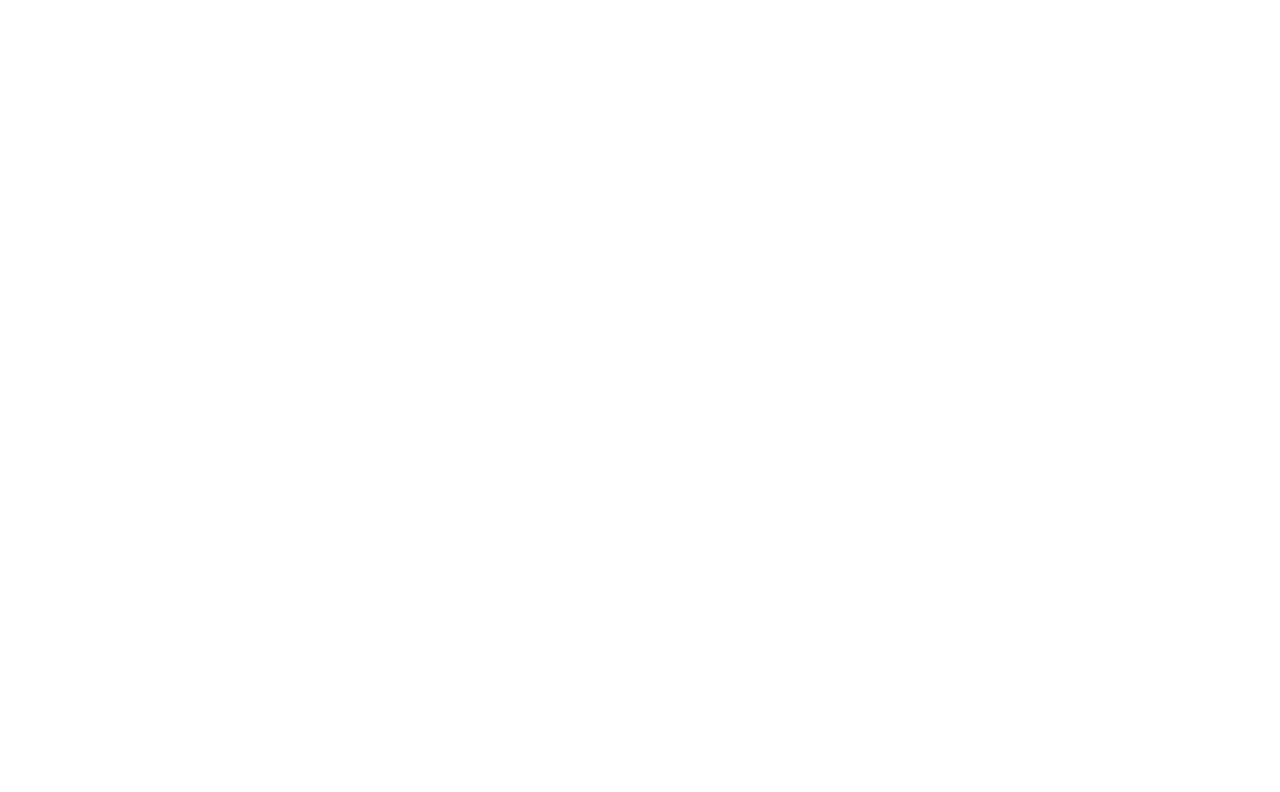
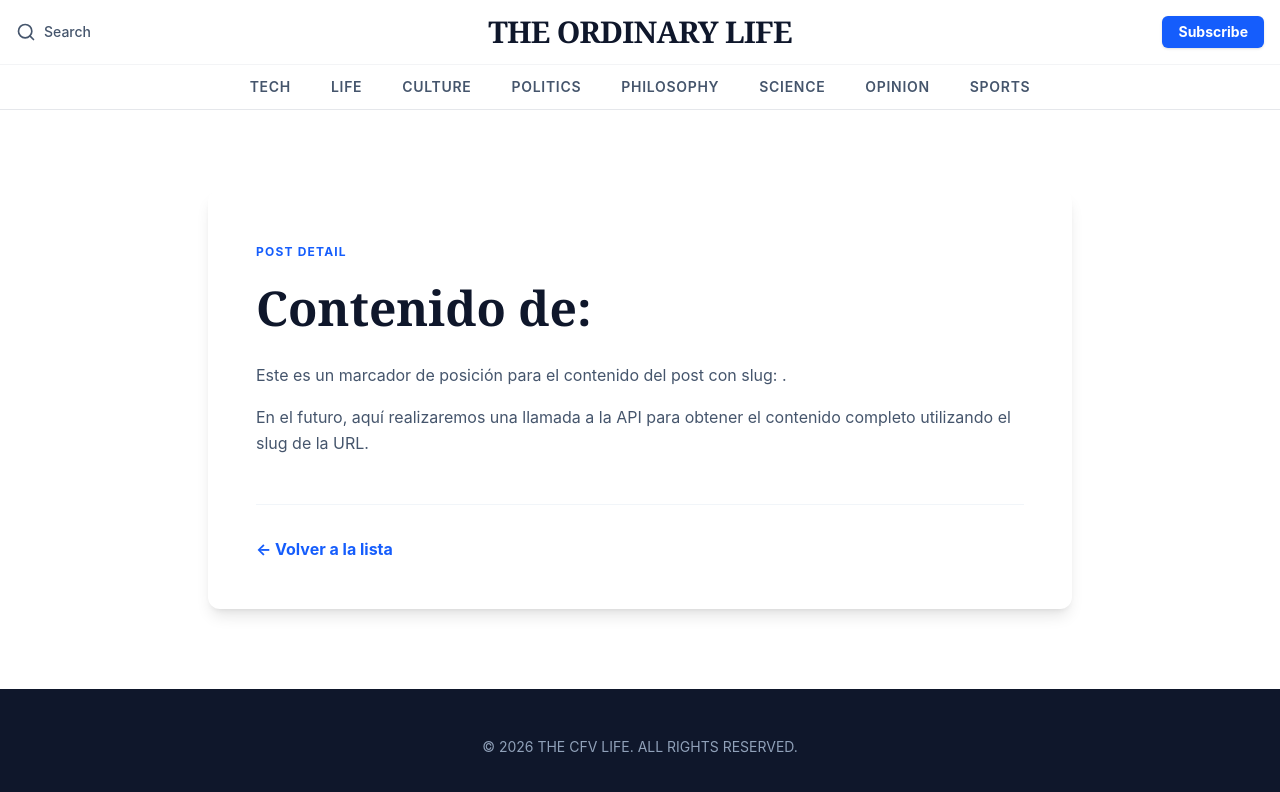
Before and after one commit to CFV99620/cfv-blog, a React (Vite) app: page /post/1 in a window 1280 px wide. Before the commit this address had no page. Shown: the top 792 px of the page. Built offline with nearby package versions, Linux system fonts and the light colour scheme; a web font is replaced by a local one.

Commit message:
preparacion de componentes postlist, postDetail y pruebas varias

```diff
--- a/src/App.jsx
+++ b/src/App.jsx
@@ -1,6 +1,7 @@
 import { BrowserRouter, Routes, Route } from 'react-router-dom';/* - 'react-router-dom': Librería estándar para manejar la navegación entre páginas.*/
 import MainLayout from './components/layout/MainLayout';
 import PostList from './components/PostList';
+import PostDetail from './components/PostDetail';
 
 /**
  * Componente Principal (App):
@@ -16,6 +17,7 @@
       <Routes>{/*Routes: Actúa como un contenedor que busca la mejor coincidencia entre las rutas definidas. cfv nota: decide qué componente mostrar dependiendo de lo escrito en la URL.*/}
         <Route path="/" element={<MainLayout />}>{/* cfv nota: Es la definición de cada camino específico en este cas para la ruta "/" */}
           <Route index element={<PostList />} /> {/* 'index' indica que este es el componente por defecto que se muestra cuando el usuario entra a la raíz ("/") del sitio.*/}
+          <Route path="post/:id" element={<PostDetail />} />
 
           {/* Aquí podrás añadir más rutas en el futuro, por ejemplo:
               <Route path="about" element={<About />} />
--- /dev/null
+++ b/src/components/PostDetail.jsx
@@ -0,0 +1,41 @@
+import { useParams } from "react-router-dom";
+
+/**
+ * Componente PostDetail:
+ * Muestra el contenido completo de un artículo basado en su slug.
+ */
+function PostDetail() {
+  const { slug } = useParams();
+
+  return (
+    <div className="max-w-4xl mx-auto py-12 px-4">
+      <div className="bg-white rounded-xl shadow-lg overflow-hidden">
+        <div className="p-8 md:p-12">
+          <span className="text-blue-600 font-bold tracking-widest uppercase text-xs">
+            Post Detail
+          </span>
+          <h1 className="text-4xl md:text-5xl font-bold text-slate-900 mt-4 mb-6 leading-tight">
+            Contenido de: {slug}
+          </h1>
+          <div className="prose prose-slate lg:prose-xl">
+            <p className="text-slate-600 leading-relaxed">
+              Este es un marcador de posición para el contenido del post con slug: <strong>{slug}</strong>.
+            </p>
+            <p className="text-slate-600 leading-relaxed mt-4">
+              En el futuro, aquí realizaremos una llamada a la API para obtener el contenido completo
+              utilizando el slug de la URL.
+            </p>
+          </div>
+
+          <div className="mt-12 pt-8 border-t border-slate-100">
+            <a href="/" className="text-blue-600 font-bold hover:underline">
+              ← Volver a la lista
+            </a>
+          </div>
+        </div>
+      </div>
+    </div>
+  );
+}
+
+export default PostDetail;
--- a/src/components/PostList.jsx
+++ b/src/components/PostList.jsx
@@ -1,26 +1,103 @@
 import { useEffect, useState } from "react";
+import { Link } from "react-router-dom";
 import api from "../api/api";
 
+/**
+ * Componente PostList:
+ * Muestra una lista de los artículos más recientes con una imagen y un resumen.
+ */
 function PostList() {
-
   const [posts, setPosts] = useState([]);
 
   useEffect(() => {
+    /* Llamada a la API para obtener los posts */
     api.get("/api/posts/list")
-      .then(res => setPosts(res.data))
-      .catch(err => console.error(err));
+      .then(res => {
+        console.log("Posts recibidos:", res.data); // Log para depuración
+        setPosts(res.data);
+      })
+      .catch(err => console.error("Error al cargar posts:", err));
   }, []);
 
+  /**
+   * Helper para limpiar URLs de Google Drive (cfv nota):
+   * Las URLs de Drive a veces necesitan ser transformadas para mostrarse en un tag <img>.
+   */
+  const getImageUrl = (url) => {
+    if (!url) return "https://via.placeholder.com/400x250?text=No+Image";
+    // Si es un link de Drive tipo 'view', intentamos convertirlo a un link de imagen directa
+    //return url.replace("file/d/", "uc?export=view&id=").replace("/view?usp=sharing", "").replace("/view", "");
+
+
+    // Regex para extraer el ID de Google Drive de varios formatos de URL
+    const driveIdMatch = url.match(/[-\w]{25,}/);
+    if (driveIdMatch && driveIdMatch[0]) {
+      return `https://lh3.googleusercontent.com/d/${driveIdMatch[0]}`;
+    }
+
+    return url;
+  };
+
   return (
-    <div>
-      <h2>Posts</h2>
+    <div className="max-w-4xl mx-auto py-4">
 
-      {posts.map(post => (
-        <div key={post.id}>
-          <h3>{post.title}</h3>
-          <p>{post.content}</p>
-        </div>
-      ))}
+      {/* Encabezado Principal: border-l-4 crea la línea azul lateral (cfv nota) */}
+      <h2 className="text-xl font-bold border-l-4 border-blue-600 pl-3 mb-10 text-slate-900 tracking-tight uppercase">
+        Latest Stories
+      </h2>
+
+      {/* Lista de Posts */}
+      <div className="space-y-12">
+        {posts.map(post => (
+          /* Enlace envolvente: Redirecciona al detalle del post usando su slug */
+          <Link key={post.id} to={`/post/${post.id}`} className="group block focus:outline-none">
+            <article className="grid grid-cols-1 md:grid-cols-[320px_1fr] gap-8">
+
+              {/* Imagen del Post */}
+              <div className="overflow-hidden rounded-lg shadow-sm border border-slate-100">
+                <img
+                  src={getImageUrl(post.coverImage)}
+                  alt={post.title}
+                  onError={(e) => { e.target.src = "https://via.placeholder.com/400x250?text=Error+Loading+Image"; }}
+                  className="w-full h-48 md:h-56 object-cover transform group-hover:scale-105 transition-transform duration-500"
+                />
+              </div>
+
+              {/* Contenido (Texto) a la derecha */}
+              <div className="flex flex-col justify-center">
+              {/* Categoría (Opcional, usando un valor estático o de post)
+              <span className="text-[10px] font-bold text-blue-600 tracking-widest uppercase mb-2">
+                {post.category || "URBANISM"}
+              </span>
+              */}
+
+                {/* Título: font-serif para ese toque de periódico elegante */}
+                <h3 className="text-2xl font-bold text-slate-900 leading-snug group-hover:text-blue-600 transition-colors mb-3">
+                  {post.title}
+                </h3>
+
+                {/* Resumen (Excerpt) */}
+                <p className="text-slate-600 text-sm leading-relaxed line-clamp-3 mb-4">
+                {post.excerpt || "Cities are rethinking green spaces and pedestrian zones as they adapt to the post-car era and climate volatility."}
+                </p>
+
+                {/* Fecha / Tiempo transcurrido */}
+                <span className="text-xs text-slate-400 font-medium">
+                  4 hours ago
+                </span>
+              </div>
+            </article>
+          </Link>
+        ))}
+      </div>
+
+      {/* Botón de Carga: Estilizado como en la imagen */}
+      <div className="mt-16 pt-8 border-t border-slate-100 italic">
+        <button className="w-full py-4 px-6 bg-slate-50 border border-slate-200 rounded-lg text-slate-900 font-bold hover:bg-slate-100 transition-colors text-sm">
+          Load More Stories
+        </button>
+      </div>
+
     </div>
   );
 }
--- a/src/components/layout/MainLayout.jsx
+++ b/src/components/layout/MainLayout.jsx
@@ -21,7 +21,7 @@
       <footer className="w-full bg-slate-900 py-12 text-white">
         <div className="max-w-7xl mx-auto px-4">
           <p className="text-center text-slate-400 text-sm">
-            © 2024 THE DAILY LEDGER MEDIA GROUP. ALL RIGHTS RESERVED.
+            © 2026 THE CFV LIFE. ALL RIGHTS RESERVED.
           </p>
         </div>
       </footer>
--- a/src/components/layout/NavBar.jsx
+++ b/src/components/layout/NavBar.jsx
@@ -10,7 +10,7 @@
   /* Array de categorías de navegación. */
   const navItems = [
     'TECH', 'LIFE', 'CULTURE', 'POLITICS',
-    'BUSINESS', 'SCIENCE', 'OPINION', 'SPORTS'
+    'PHILOSOPHY', 'SCIENCE', 'OPINION', 'SPORTS'
   ];
 
   return (
@@ -27,7 +27,7 @@
         {/* Logo: Link nos lleva a la página de inicio (/) */}
         <Link to="/" className="absolute left-1/2 -translate-x-1/2">
           <h1 className="text-2xl md:text-3xl font-serif font-bold tracking-tight text-slate-900 whitespace-nowrap">
-            THE DAILY LEDGER
+            THE ORDINARY LIFE
           </h1>
         </Link>
 
```
